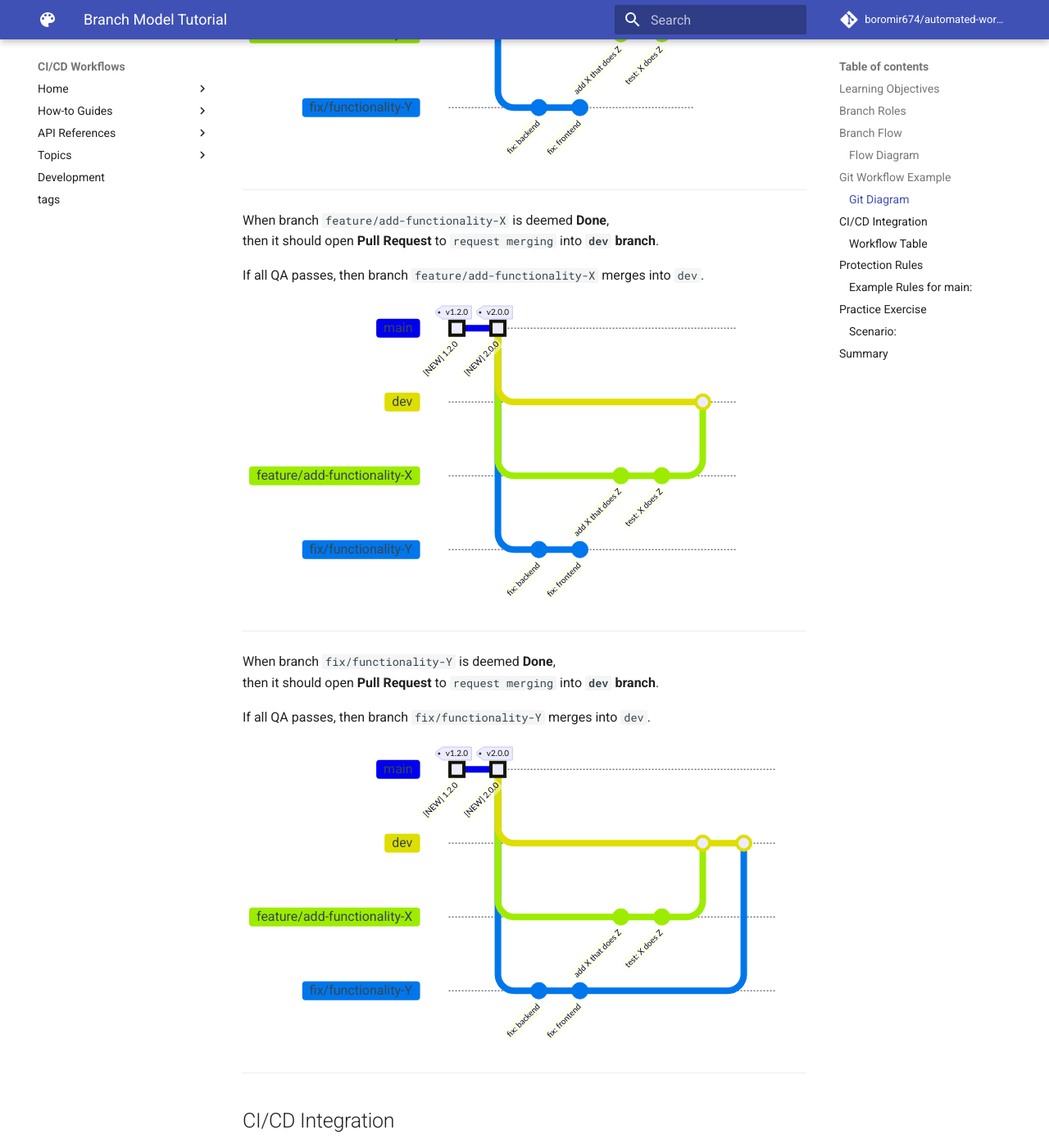
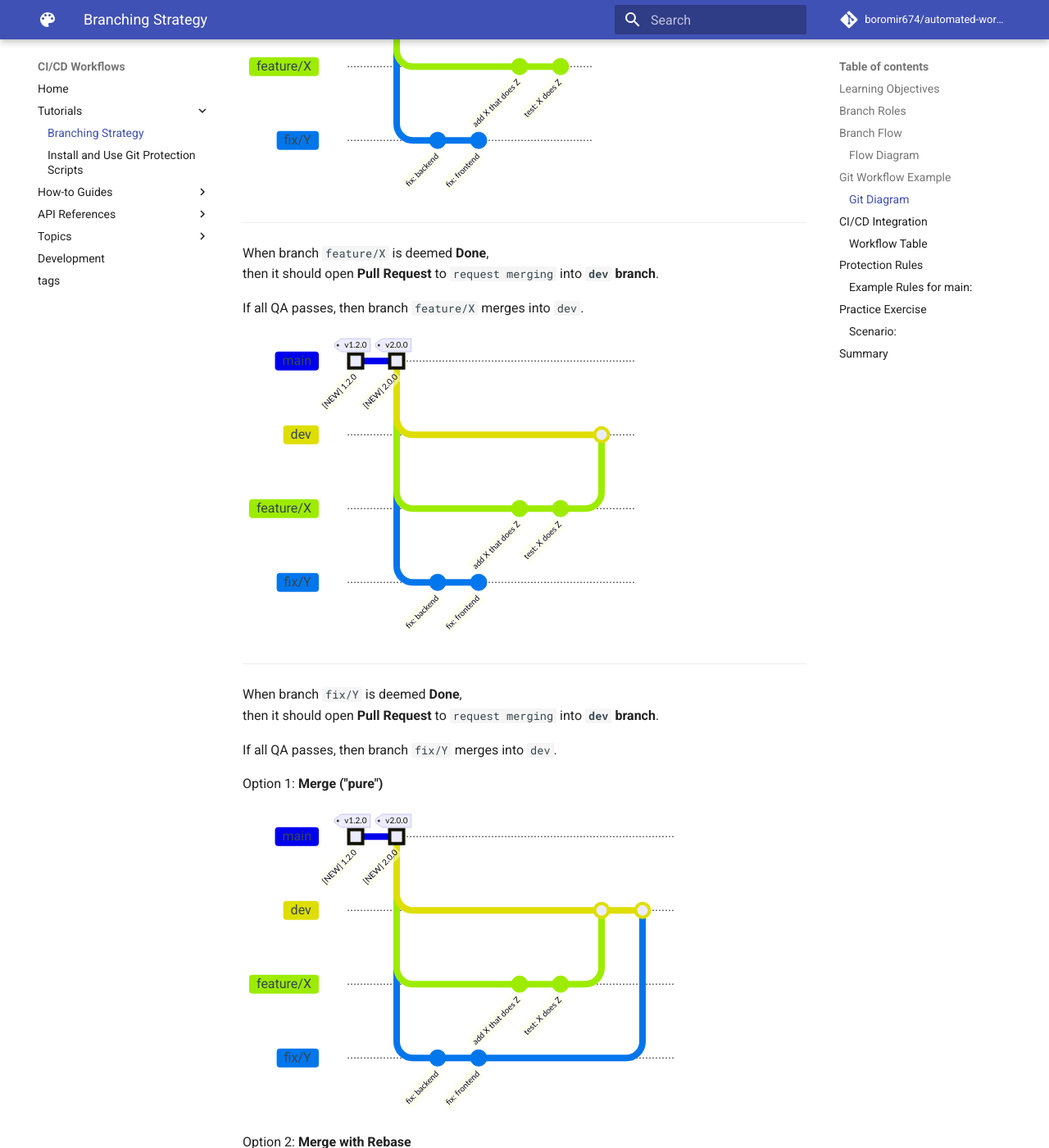
Before and after one commit to boromir674/automated-workflows, an MkDocs documentation site: the page built from docs/tutorials/branch_model_tutorial.md, in a window 1280 px wide and 1400 px high, scrolled down 2849 px. Shown: the whole window at 82% size. Built offline with MkDocs 1.6.1 and Material for MkDocs 9.7.7, drawn with Linux system fonts in a browser that asks for light colours; comment, search, counter and statistics services are not loaded; some of the changed text lies outside the part shown.

Commit message:
docs: update Site Navigation and 'Branch Model' Tutorial

````diff
--- a/docs/tutorials/branch_model_tutorial.md
+++ b/docs/tutorials/branch_model_tutorial.md
@@ -125,24 +125,24 @@ gitGraph
     commit id: "[NEW] 2.0.0" type: HIGHLIGHT tag: "v2.0.0"
 
     branch dev
-    branch "feature/add-functionality-X"
-    branch "fix/functionality-Y"
+    branch "feature/X"
+    branch "fix/Y"
 
-    checkout "fix/functionality-Y"
+    checkout "fix/Y"
     commit id: "fix: backend"
     commit id: "fix: frontend"
 
-    checkout "feature/add-functionality-X"
+    checkout "feature/X"
     commit id: "add X that does Z"
     commit id: "test: X does Z"
 ```
 
 ---
 
-When branch `feature/add-functionality-X` is deemed **Done**,
+When branch `feature/X` is deemed **Done**,
 then it should open **Pull Request** to `request merging` into **`dev` branch**.
 
-If all QA passes, then branch `feature/add-functionality-X` merges into `dev`.
+If all QA passes, then branch `feature/X` merges into `dev`.
 
 
 ```mermaid
@@ -155,28 +155,29 @@ gitGraph
     commit id: "[NEW] 2.0.0" type: HIGHLIGHT tag: "v2.0.0"
 
     branch dev
-    branch "feature/add-functionality-X"
-    branch "fix/functionality-Y"
+    branch "feature/X"
+    branch "fix/Y"
 
-    checkout "fix/functionality-Y"
+    checkout "fix/Y"
     commit id: "fix: backend"
     commit id: "fix: frontend"
 
-    checkout "feature/add-functionality-X"
+    checkout "feature/X"
     commit id: "add X that does Z"
     commit id: "test: X does Z"
 
     checkout dev
-    merge "feature/add-functionality-X"
+    merge "feature/X"
 ```
 
 ---
 
-When branch `fix/functionality-Y` is deemed **Done**,
+When branch `fix/Y` is deemed **Done**,
 then it should open **Pull Request** to `request merging` into **`dev` branch**.
 
-If all QA passes, then branch `fix/functionality-Y` merges into `dev`.
+If all QA passes, then branch `fix/Y` merges into `dev`.
 
+Option 1: **Merge ("pure")**
 
 ```mermaid
 %%{init: { 'logLevel': 'debug', 'gitGraph': {'showBranches': true,
@@ -188,20 +189,53 @@ gitGraph
     commit id: "[NEW] 2.0.0" type: HIGHLIGHT tag: "v2.0.0"
 
     branch dev
-    branch "feature/add-functionality-X"
-    branch "fix/functionality-Y"
+    checkout dev
+    branch "feature/X"
+    branch "fix/Y"
 
-    checkout "fix/functionality-Y"
+    checkout "fix/Y"
     commit id: "fix: backend"
     commit id: "fix: frontend"
 
-    checkout "feature/add-functionality-X"
+    checkout "feature/X"
     commit id: "add X that does Z"
     commit id: "test: X does Z"
 
     checkout dev
-    merge "feature/add-functionality-X"
-    merge "fix/functionality-Y"
+    merge "feature/X"
+    merge "fix/Y"
+```
+
+
+Option 2: **Merge with Rebase**
+
+```mermaid
+%%{init: { 'logLevel': 'debug', 'gitGraph': {'showBranches': true,
+'rotateCommitLabel': true,
+'showCommitLabel':true,'mainBranchName': 'main'}} }%%
+
+gitGraph
+    commit id: "[NEW] 1.2.0" type: HIGHLIGHT tag: "v1.2.0"
+    commit id: "[NEW] 2.0.0" type: HIGHLIGHT tag: "v2.0.0"
+
+    branch dev
+    checkout dev
+    branch "feature/X"
+
+    checkout "feature/X"
+    commit id: "add X that does Z"
+    commit id: "test: X does Z"
+
+    checkout dev
+    merge "feature/X"
+
+    branch "fix/Y"
+    checkout "fix/Y"
+    commit id: "fix: backend"
+    commit id: "fix: frontend"
+
+    checkout dev
+    merge "fix/Y"
 ```
 
 ---
--- a/mkdocs.yml
+++ b/mkdocs.yml
@@ -1,6 +1,6 @@
 site_name: 'CI/CD Workflows'
 site_url: https://automated-workflows.readthedocs.io/
-site_description: CI/CD Wokflows Project Documentation.
+site_description: CI/CD Workflows Project Documentation.
 site_author: Konstantinos Lampridis
 repo_url: https://github.com/boromir674/automated-workflows/
 repo_name: boromir674/automated-workflows
@@ -98,13 +98,16 @@ markdown_extensions:
 
 #### SIDE NAVIGATION - DESIGN ####
 nav:
-  # each item in the list, renders a left side navigation item/page
-  - Home:
-      - "Quick Start": index.md
+  - Home: index.md
+  - Tutorials:
+      - "Branching Strategy": "./tutorials/branch_model_tutorial.md"
+      - "Install and Use Git Protection Scripts": "./tutorials/install-and-use-git-protection.md"
   - How-to Guides:
       - "CD: Dockerhub": "guides/guide_setup_cicd.md"
       - "CD: PyPI": "guides/guide_setup_pypi.md"
       - "CI: Build(s) Testing": "guides/guide_test_build.md"
+      - "Git Ops - V2":
+        - "Setup": "guides/gitops/setup/guide_setup_terminal_based_release_process.md"
       - "Git Ops":
           - guides/gitops/index.md
           - "Setup":
@@ -136,6 +139,9 @@ nav:
       - "Git Ops - Clean-up Tags": api/ref_go-delete-tags.md
   - Topics:
       - "Single Status Workflow'": "topics/workflow_single_status_idea.md"
+      - "Git Ops - V2":
+          - "topics/gitops_v2/index.md"
+          - "Branching Strategy": "topics/branch_model.md"
       - "Git Ops":
           - "topics/gitops/index.md"
           - "Process - Release Me": "topics/gitops/release-me-process.md"
````
Also changed, not shown: 1 other file.
